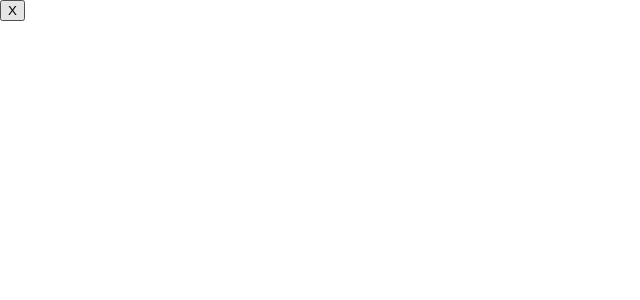
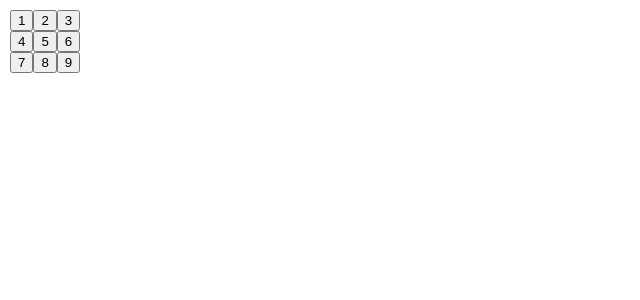
Before and after one commit to Nachiket-Patel/Web-Devolopment, a React (Create React App) app in the folder React/React_documentation/tic-tac-toe/: page / in a window 1280 px wide. Shown: the top 300 px of the page, without its empty margins (0-640 px from the left). Built offline with nearby package versions, Linux system fonts and the light colour scheme.

Commit message:
Building board create nine squares

```diff
--- /dev/null
+++ b/React/React_documentation/tic-tac-toe/src/App.css
@@ -0,0 +1,3 @@
+.board {
+    margin: 10px;
+}
--- a/React/React_documentation/tic-tac-toe/src/App.js
+++ b/React/React_documentation/tic-tac-toe/src/App.js
@@ -1,8 +1,25 @@
 import React from 'react';
+import './App.css';
 
 
-export default function square(){
+export default function Board(){
   return(
-    <button className='square'>X</button>
+    <div className="board">
+      <div className="board-row">
+        <button className='square'>1</button>
+        <button className='square'>2</button>
+        <button className='square'>3</button>
+      </div>
+      <div className="board-row">
+        <button className='square'>4</button>
+        <button className='square'>5</button>
+        <button className='square'>6</button>
+      </div>
+      <div class="board-row">
+        <button className='square'>7</button>
+        <button className='square'>8</button>
+        <button className='square'>9</button>
+      </div>
+    </div>
   )
 }
```
